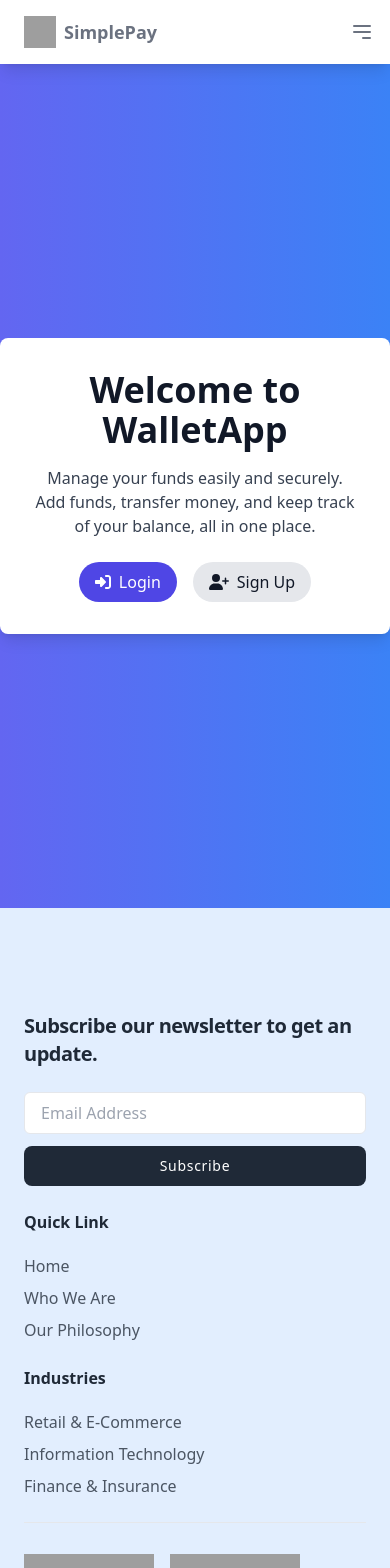
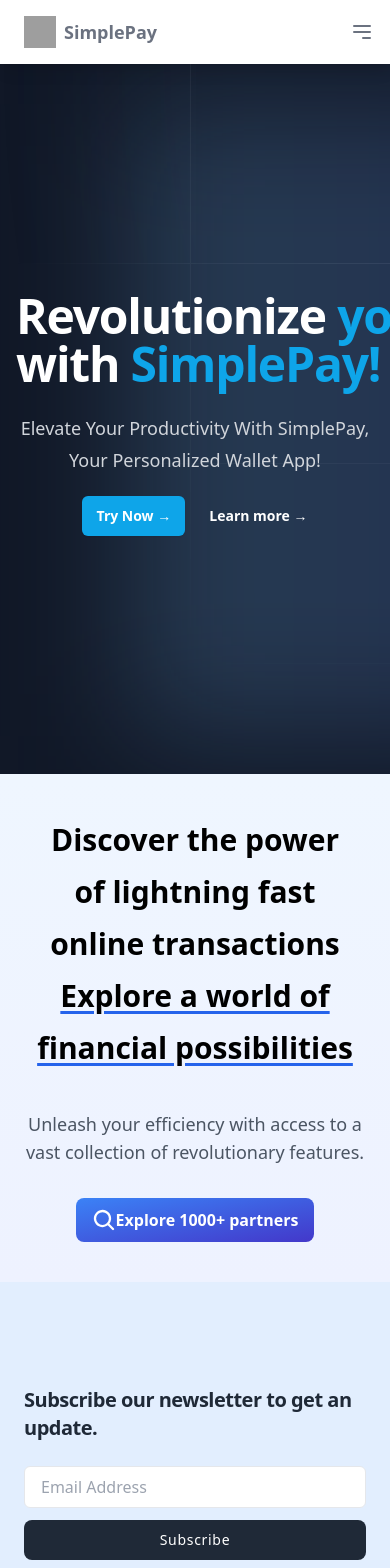
Before and after one commit to degamie/wallet-app1, a React (Create React App) app in the folder wallet-app-frontend/mywalletapp/: page / in a window 390 px wide. Shown: the top 1568 px of the page. Built offline with nearby package versions, Linux system fonts and the light colour scheme; grey boxes are pictures that could not be loaded.

Commit message:
Hero page remade and header and footer edited

```diff
--- a/wallet-app-frontend/mywalletapp/src/component/pages/Footer.js
+++ b/wallet-app-frontend/mywalletapp/src/component/pages/Footer.js
@@ -7,7 +7,7 @@ export default function Footer() {
         <>
             <footer class="bg-blue-100/80 font-sans dark:bg-gray-900 pt-20">
     <div class="container px-6 py-6 mx-auto">
-        <div class="grid grid-cols-1 gap-6 sm:grid-cols-2 sm:gap-y-10 lg:grid-cols-4">
+        <div class="grid grid-cols-1 gap-16 sm:grid-cols-2 sm:gap-y-10 lg:grid-cols-4">
             <div class="sm:col-span-2">
                 <h1 class="max-w-lg text-xl font-semibold tracking-tight text-gray-800 xl:text-2xl dark:text-white">Subscribe our newsletter to get an update.</h1>
 
--- a/wallet-app-frontend/mywalletapp/src/component/pages/Hero.js
+++ b/wallet-app-frontend/mywalletapp/src/component/pages/Hero.js
@@ -5,25 +5,106 @@ import { faSignInAlt, faUserPlus } from '@fortawesome/free-solid-svg-icons';
 
 const Hero = () => {
     return (
-        <div className="bg-gradient-to-r from-indigo-500 to-blue-500 h-screen flex items-center justify-center">
+        <>
+          {/* <div className="bg-gradient-to-r from-indigo-500 to-blue-500 h-screen flex items-center justify-center">
             <div className="text-center p-8 bg-white rounded-lg shadow-lg max-w-md mx-auto">
-                {/* <img src="https://cdn-icons-png.flaticon.com/512/3757/3757881.png" alt="Hero" className="w-full h-48 object-cover mb-4 rounded-lg" /> */}
+                {/* <img src="https://cdn-icons-png.flaticon.com/512/3757/3757881.png" alt="Hero" className="w-full h-48 object-cover mb-4 rounded-lg" />
                 <h1 className="text-4xl font-bold text-gray-900 mb-4">Welcome to WalletApp</h1>
                 <p className="text-gray-700 mb-6">
                     Manage your funds easily and securely. Add funds, transfer money, and keep track of your balance, all in one place.
                     </p>
                 <div className="flex justify-center space-x-4">
-                    <Link to="/auth/login" className="bg-indigo-600 text-white py-2 px-4 rounded-full hover:bg-indigo-700 transition duration-300 flex items-center">
-                        <FontAwesomeIcon icon={faSignInAlt} className="mr-2" />
+                     <Link to="/auth/login" className="bg-indigo-600 text-white py-2 px-4 rounded-full hover:bg-indigo-700 transition duration-300 flex items-center">
+                     <FontAwesomeIcon icon={faSignInAlt} className="mr-2" />
                         Login
-                    </Link>
+                   </Link>
                     <Link to="/auth/register" className="bg-gray-200 text-gray-900 py-2 px-4 rounded-full hover:bg-gray-300 transition duration-300 flex items-center">
-                        <FontAwesomeIcon icon={faUserPlus} className="mr-2" />
+                       <FontAwesomeIcon icon={faUserPlus} className="mr-2" />
                         Sign Up
                     </Link>
                 </div>
-            </div>
+           </div>
+         </div>
+  */}
+
+        <div className="relative isolate overflow-hidden bg-gray-900">
+  <svg
+    className="absolute inset-0 -z-10 h-full w-full stroke-white/10 [mask-image:radial-gradient(100%_100%_at_top_right,white,transparent)]"
+    aria-hidden="true">
+    <defs>
+      <pattern id="983e3e4c-de6d-4c3f-8d64-b9761d1534cc" width="200" height="200" x="100%" y="-1"
+        patternUnits="userSpaceOnUse">
+        <path d="M.5 200V.5H200" fill="none"></path>
+      </pattern>
+    </defs>
+    <svg x="50%" y="-1" className="overflow-visible fill-gray-800/20">
+      <path d="M-200 0h201v201h-201Z M600 0h201v201h-201Z M-400 600h201v201h-201Z M200 800h201v201h-201Z"
+        stroke-width="0"></path>
+    </svg>
+    <rect width="100%" height="100%" stroke-width="0" fill="url(#983e3e4c-de6d-4c3f-8d64-b9761d1534cc)"></rect>
+  </svg>
+  <div
+    className="absolute left-[calc(50%-4rem)] top-10 -z-10 transform-gpu blur-3xl sm:left-[calc(50%-18rem)] lg:left-48 lg:top-[calc(50%-30rem)] xl:left-[calc(50%-24rem)]"
+    aria-hidden="true">
+    <div className="aspect-[1108/632] w-[69.25rem] bg-gradient-to-r from-[#80caff] to-[#4f46e5] opacity-20">
+    </div>
+  </div>
+  <div className="mt-[-50px] flex h-[90vh] items-center justify-center">
+    <div className="max-w-full flex-shrink-0 px-4 text-center lg:mx-0 lg:max-w-3xl lg:pt-8">
+            <h1 className="mt-10 text-5xl font-bold tracking-tight text-white sm:text-6xl">
+        Revolutionize&nbsp;
+        <span className="text-sky-500">your&nbsp;payments</span>&nbsp;
+        with&nbsp;
+       <span className="text-sky-500">SimplePay!</span>
+        </h1>
+      <p className="mt-6 text-lg leading-8 text-gray-300">Elevate Your Productivity With SimplePay, Your Personalized Wallet
+        App!</p>
+      <div className="mt-5 flex items-center justify-center gap-x-6">
+        <a href="/auth/register"
+          className="rounded-md bg-sky-500 px-3.5 py-2.5 text-sm font-semibold text-white shadow-sm hover:bg-sky-400 focus-visible:outline focus-visible:outline-2 focus-visible:outline-offset-2 focus-visible:outline-sky-400"
+          rel="noreferrer">Try Now →</a>
+                <a href="#" class="text-sm font-semibold leading-6 text-white">
+                    Learn more
+                    <span>&nbsp;→</span>
+                </a>
+      </div>
+    </div>
+  </div>
+</div>
+{/*Content section below banner */}
+<div className="bg-gradient-to-b from-blue-50 to-indigo-50">
+    <div className="mx-auto max-w-5xl px-6 py-10 text-center md:px-12 md:py-18">
+    <h1 className="text-3xl leading-[52px] font-semibold md:text-4xl lg:text-5xl pb-1">
+  Discover the power of&nbsp;
+  <span className='mb-10'><span className="">lightning fast</span></span> online transactions<br/>
+  <span className="block sm:mt-2 mb-4">
+    <span className="underline decoration-blue-600 underline-offset-4">
+      Explore a world of financial possibilities
+    </span>
+  </span>
+</h1>
+        <p className="mt-4 text-lg font-medium leading-2 text-gray-600 md:text-xl">Unleash your efficiency with access
+            to a
+            vast collection of revolutionary features.</p>
+        <div className="mt-8 flex justify-center gap-2">
+            <a href="/pages">
+                <button
+                    className="text-md rounded-lg bg-gradient-to-br from-blue-500 to-indigo-700 px-4 py-[10px] font-semibold text-white transform transition-transform duration-300 hover:bg-gradient-to-tl hover:from-blue-500 hover:to-purple-700 hover:scale-110 ">
+                    <div className="flex items-center justify-center">
+                        <div className=""><svg xmlns="http://www.w3.org/2000/svg" width="24" height="24"
+                                fill="currentColor" viewBox="0 0 256 256">
+                                <path
+                                    d="M232.49,215.51,185,168a92.12,92.12,0,1,0-17,17l47.53,47.54a12,12,0,0,0,17-17ZM44,112a68,68,0,1,1,68,68A68.07,68.07,0,0,1,44,112Z">
+                                </path>
+                            </svg>
+                        </div>Explore 1000+ partners
+                    </div>
+                </button>
+            </a>
         </div>
+    </div>
+</div>
+</>
     );
 };
 
--- a/wallet-app-frontend/mywalletapp/src/index.css
+++ b/wallet-app-frontend/mywalletapp/src/index.css
@@ -1,3 +1,7 @@
 @tailwind base;
 @tailwind components;
 @tailwind utilities;
+
+.polygon{
+    clip-path:polygon(73.6% 51.7%, 91.7% 11.8%, 100% 46.4%, 97.4% 82.2%, 92.5% 84.9%, 75.7% 64%, 55.3% 47.5%, 46.5% 49.4%, 45% 62.9%, 50.3% 87.2%, 21.3% 64.1%, 0.1% 100%, 5.4% 51.1%, 21.4% 63.9%, 58.9% 0.2%, 73.6% 51.7%);
+}
```
